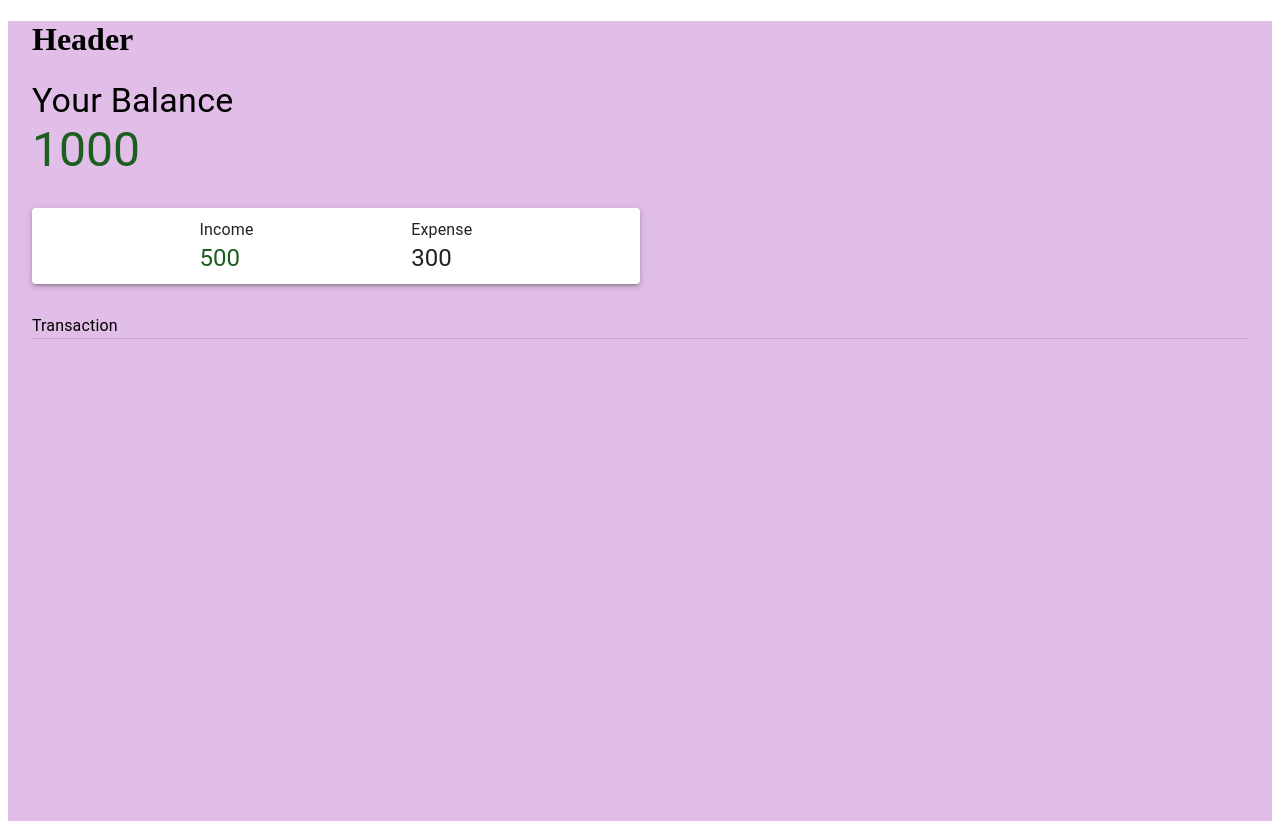
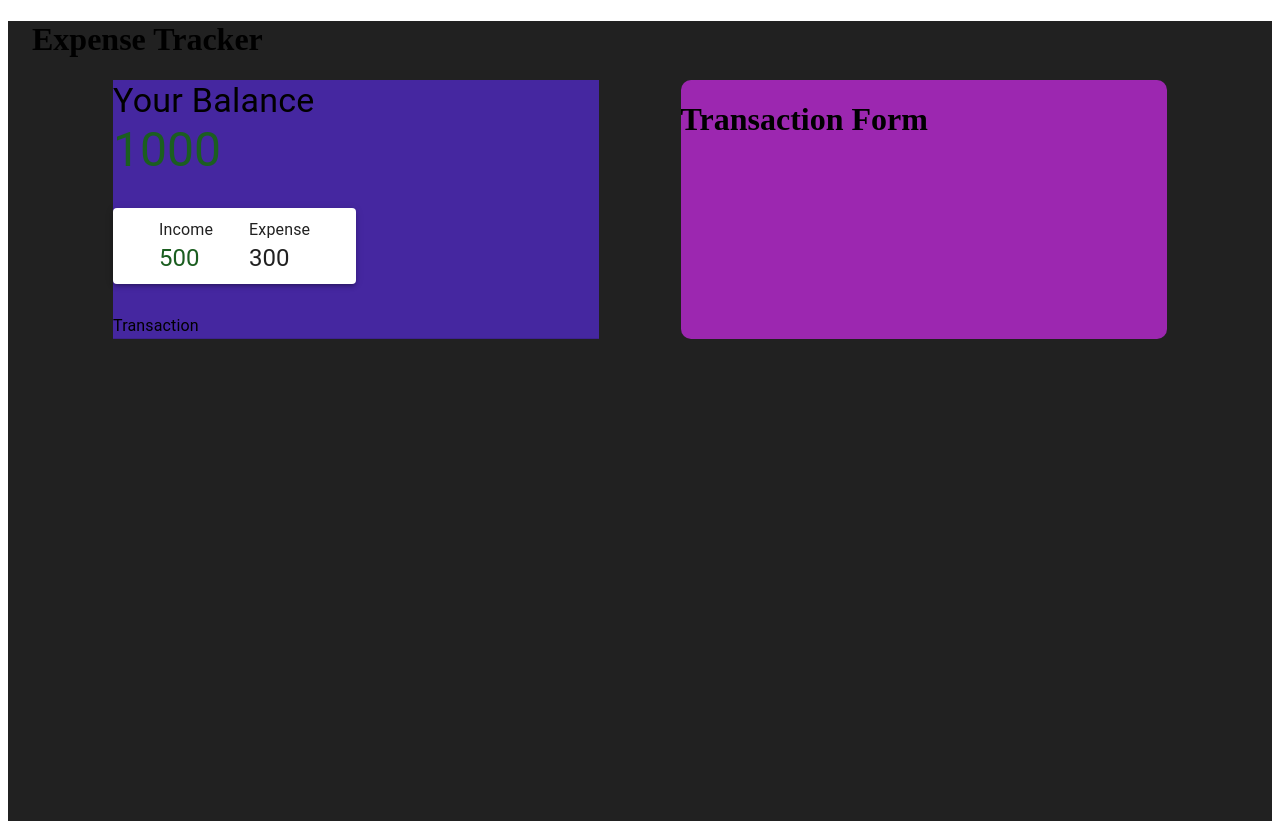
Before and after one commit to raul-adique-ii/ExpenseTracker, a React (Create React App) app: page / in a window 1280 px wide. Built offline with nearby package versions, Linux system fonts and the light colour scheme.

Commit message:
Added Transaction Form

```diff
--- a/src/App.js
+++ b/src/App.js
@@ -5,13 +5,29 @@ import { makeStyles } from '@material-ui/core/styles'
 import Balance from '../src/components/Balance'
 import Header from '../src/components/Header'
 import IncomeExpense from '../src/components/IncomeExpense'
+import TransactionForm from '../src/components/TransactionForm'
 import TransactionList from '../src/components/TransactionList'
 
 const useStyles = makeStyles((theme) => ({
+  background: {
+    backgroundColor: '#4527a0',
+    width: '40%'
+  },
+  content: {
+    display: 'flex',
+    justifyContent: 'space-evenly'
+  },
+  form: {
+    width: '40%',
+    backgroundColor: '#9c27b0',
+    borderRadius: '10px'
+  },
   root: {
-    backgroundColor: '#e1bee7',
-    height: '100vh'
+    backgroundColor: '#212121',
+    height: '100vh',
+
   },
+
   // headComponent: {
   //   display: 'flex'
   // }
@@ -22,14 +38,20 @@ function App() {
   const classes = useStyles()
   return (
    <Container className={classes.root} fixed>
-     <div>
+     <div >
        <div>
         <Header />
        </div>
-       <div>
+       <div className={classes.content}>
+
+       <div className={classes.background}>
         <Balance  />
         <IncomeExpense />
         <TransactionList />
+       </div>
+       <div className={classes.form}>
+        <TransactionForm />
+       </div>
        </div>
      </div>
    </Container>
--- a/src/components/Header.js
+++ b/src/components/Header.js
@@ -3,7 +3,7 @@ import React from 'react'
 const Header = () => {
     return (
         <div>
-            <h1>Header</h1>
+            <h1>Expense Tracker</h1>
         </div>
     )
 }
--- /dev/null
+++ b/src/components/TransactionForm.js
@@ -0,0 +1,11 @@
+import React from 'react'
+
+const TransactionForm = () => {
+    return (
+        <div>
+            <h1>Transaction Form</h1>
+        </div>
+    )
+}
+
+export default TransactionForm
```
Also changed, not shown: 1 other file (tests, documents, lock files or other folders).
